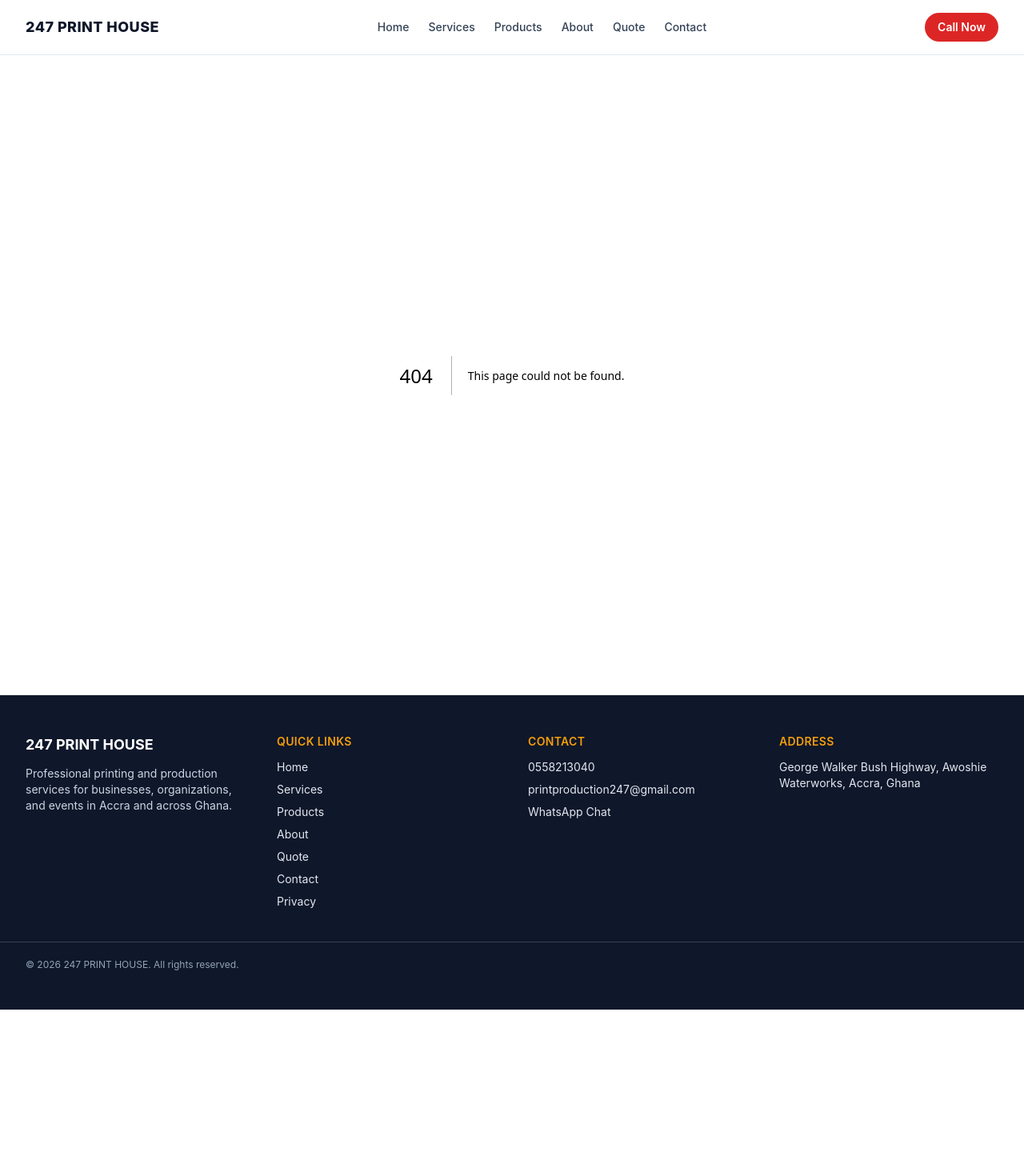
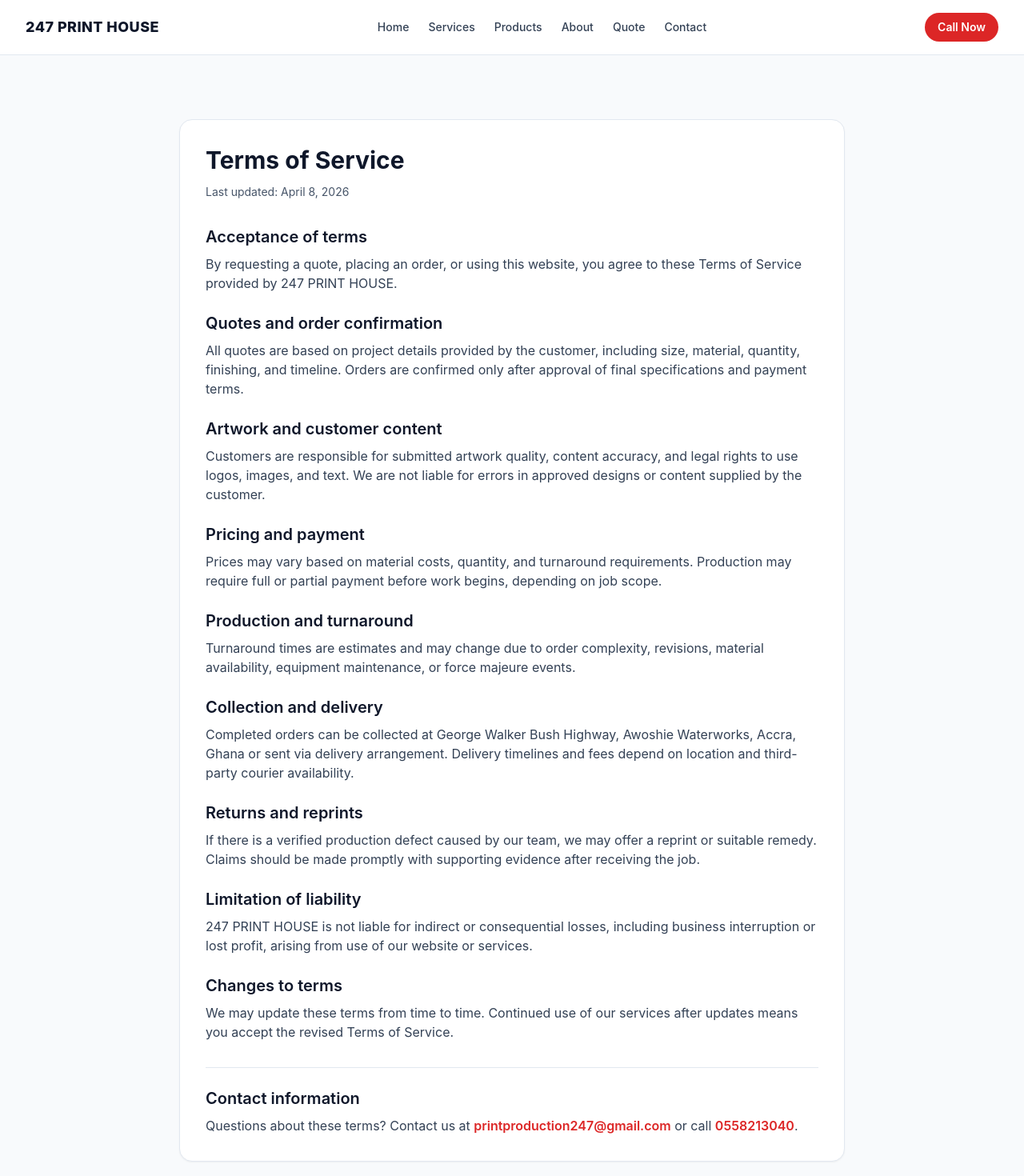
Before and after one commit to learngermanghana/247print, a Next.js app: page /terms in a window 1280 px wide. Before the commit this address had no page. Shown: the top 1470 px of the page at 80% size. Before the commit the page ends 1262 px from the top, so only its background shows below. Built offline with nearby package versions, Linux system fonts and the light colour scheme.

Commit message:
Add SEO-friendly terms page and legal footer links

```diff
--- a/app/privacy/page.tsx
+++ b/app/privacy/page.tsx
@@ -4,8 +4,20 @@
 import { mailTo } from "@/lib/format";
 
 export const metadata: Metadata = {
-  title: "Privacy Policy",
-  description: "Read the privacy policy for 247 PRINT HOUSE and understand how personal data is collected and used."
+  title: `Privacy Policy | ${BUSINESS.displayName}`,
+  description:
+    `Read the privacy policy for ${BUSINESS.displayName} and understand how we collect, process, and protect personal information for print services in ${BUSINESS.city}, ${BUSINESS.country}.`,
+  alternates: {
+    canonical: "/privacy"
+  },
+  openGraph: {
+    title: `Privacy Policy | ${BUSINESS.displayName}`,
+    description:
+      `Learn how ${BUSINESS.displayName} handles customer data, cookies, communication records, and privacy requests.`,
+    url: "/privacy",
+    siteName: BUSINESS.displayName,
+    type: "article"
+  }
 };
 
 const sections = [
--- /dev/null
+++ b/app/terms/page.tsx
@@ -0,0 +1,106 @@
+import type { Metadata } from "next";
+import Link from "next/link";
+import { BUSINESS } from "@/lib/constants";
+import { mailTo, telHref } from "@/lib/format";
+
+export const metadata: Metadata = {
+  title: `Terms of Service | ${BUSINESS.displayName}`,
+  description:
+    `Read the Terms of Service for ${BUSINESS.displayName}, including quotation, payment, production timelines, and order policies for printing services in ${BUSINESS.city}, ${BUSINESS.country}.`,
+  alternates: {
+    canonical: "/terms"
+  },
+  openGraph: {
+    title: `Terms of Service | ${BUSINESS.displayName}`,
+    description:
+      `Official terms governing print orders, payments, production, and delivery with ${BUSINESS.displayName}.`,
+    url: "/terms",
+    siteName: BUSINESS.displayName,
+    type: "article"
+  }
+};
+
+const sections = [
+  {
+    title: "Acceptance of terms",
+    content:
+      `By requesting a quote, placing an order, or using this website, you agree to these Terms of Service provided by ${BUSINESS.displayName}.`
+  },
+  {
+    title: "Quotes and order confirmation",
+    content:
+      "All quotes are based on project details provided by the customer, including size, material, quantity, finishing, and timeline. Orders are confirmed only after approval of final specifications and payment terms."
+  },
+  {
+    title: "Artwork and customer content",
+    content:
+      "Customers are responsible for submitted artwork quality, content accuracy, and legal rights to use logos, images, and text. We are not liable for errors in approved designs or content supplied by the customer."
+  },
+  {
+    title: "Pricing and payment",
+    content:
+      "Prices may vary based on material costs, quantity, and turnaround requirements. Production may require full or partial payment before work begins, depending on job scope."
+  },
+  {
+    title: "Production and turnaround",
+    content:
+      "Turnaround times are estimates and may change due to order complexity, revisions, material availability, equipment maintenance, or force majeure events."
+  },
+  {
+    title: "Collection and delivery",
+    content:
+      `Completed orders can be collected at ${BUSINESS.address} or sent via delivery arrangement. Delivery timelines and fees depend on location and third-party courier availability.`
+  },
+  {
+    title: "Returns and reprints",
+    content:
+      "If there is a verified production defect caused by our team, we may offer a reprint or suitable remedy. Claims should be made promptly with supporting evidence after receiving the job."
+  },
+  {
+    title: "Limitation of liability",
+    content:
+      `${BUSINESS.displayName} is not liable for indirect or consequential losses, including business interruption or lost profit, arising from use of our website or services.`
+  },
+  {
+    title: "Changes to terms",
+    content:
+      "We may update these terms from time to time. Continued use of our services after updates means you accept the revised Terms of Service."
+  }
+];
+
+export default function TermsPage() {
+  return (
+    <section className="bg-brand-soft py-16 sm:py-20">
+      <div className="mx-auto max-w-4xl px-4 sm:px-6 lg:px-8">
+        <article className="rounded-2xl border border-slate-200 bg-white p-6 shadow-sm sm:p-8">
+          <h1 className="text-3xl font-bold text-brand-navy">Terms of Service</h1>
+          <p className="mt-3 text-sm text-slate-600">Last updated: April 8, 2026</p>
+
+          <div className="mt-8 space-y-6">
+            {sections.map((section) => (
+              <section key={section.title}>
+                <h2 className="text-xl font-semibold text-brand-navy">{section.title}</h2>
+                <p className="mt-2 text-sm text-slate-700 sm:text-base">{section.content}</p>
+              </section>
+            ))}
+          </div>
+
+          <section className="mt-8 border-t border-slate-200 pt-6">
+            <h2 className="text-xl font-semibold text-brand-navy">Contact information</h2>
+            <p className="mt-2 text-sm text-slate-700 sm:text-base">
+              Questions about these terms? Contact us at{" "}
+              <Link href={mailTo} className="font-semibold text-brand-red hover:text-red-700">
+                {BUSINESS.email}
+              </Link>{" "}
+              or call{" "}
+              <Link href={telHref} className="font-semibold text-brand-red hover:text-red-700">
+                {BUSINESS.phoneDisplay}
+              </Link>
+              .
+            </p>
+          </section>
+        </article>
+      </div>
+    </section>
+  );
+}
--- a/components/footer.tsx
+++ b/components/footer.tsx
@@ -24,7 +24,12 @@
             ))}
             <li>
               <Link href="/privacy" className="hover:text-white">
-                Privacy
+                Privacy Policy
+              </Link>
+            </li>
+            <li>
+              <Link href="/terms" className="hover:text-white">
+                Terms of Service
               </Link>
             </li>
           </ul>
```
